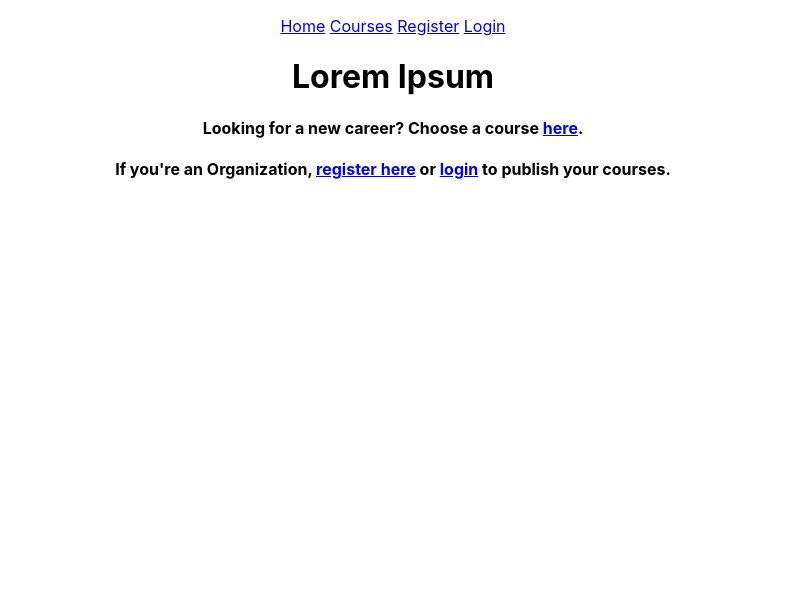
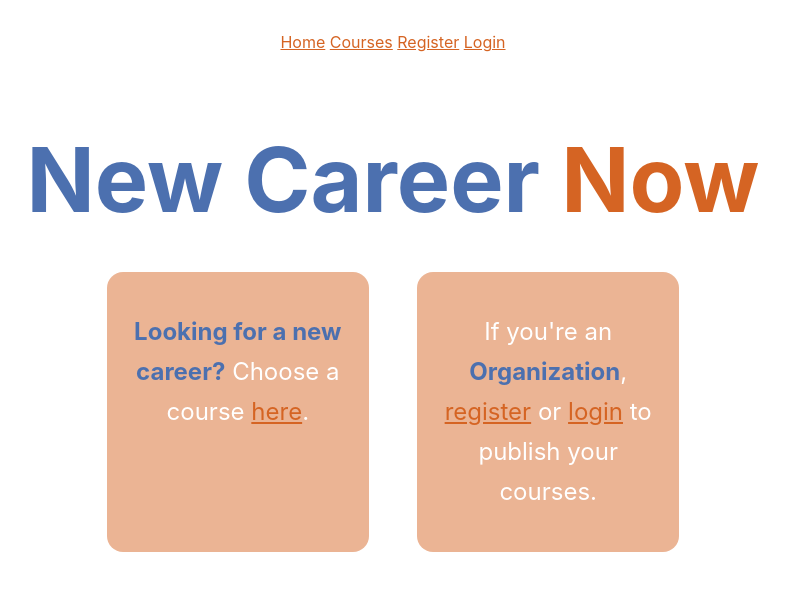
Before and after one commit to pavaoana/ana-project-3-client, a React (Create React App) app: page / in a window 1280 px wide. Shown: the top 590 px of the page, without its empty margins (247-1036 px from the left). Built offline with nearby package versions, Linux system fonts and the light colour scheme; no server answers.

Commit message:
add css to forms and a bit to homepage + extend forms + fix form issues + show courses in chronological order + protect a few routes/links

```diff
--- a/src/App.js
+++ b/src/App.js
@@ -58,14 +58,14 @@ function App() {
 
         <Route path="/courses/:courseId" element={<CourseDetails />} />
 
-        {/* <Route
+        <Route
           path="/courses/edit/:courseId"
           element={
             <IsPrivate>
               <EditCourse />
             </IsPrivate>
           }
-        /> */}
+        />
 
         <Route
           path="/courses/add"
--- a/src/components/CourseCreate.js
+++ b/src/components/CourseCreate.js
@@ -128,10 +128,10 @@ export default function CourseCreate(props) {
         </label>
         <br />
         <label>
-          Cost: <br />
+          Cost (Euros): <br />
           <input
             type="number"
-            min="0"
+            min={0}
             required={true}
             placeholder="Free"
             name="cost"
--- a/src/components/CourseDetails.js
+++ b/src/components/CourseDetails.js
@@ -1,13 +1,17 @@
 import React from "react";
-import { useState, useEffect } from "react";
+import { useState, useEffect, useContext } from "react";
 import axios from "axios";
-import { Link, useParams } from "react-router-dom";
+import { Link, useParams, useNavigate } from "react-router-dom";
 import EditCourse from "./EditCourse";
+import { AuthContext } from "../context/auth.context";
 
 export default function CourseDetails(props) {
+  const { isLoggedIn, user, logOutUser } = useContext(AuthContext);
   const [course, setCourse] = useState(null);
   const [showEditForm, setShowEditForm] = useState(false);
   const { courseId } = useParams();
+  const navigate = useNavigate();
+  const { getToken } = useContext(AuthContext);
 
   const getCourse = () => {
     axios
@@ -27,6 +31,19 @@ export default function CourseDetails(props) {
     setShowEditForm(true);
   };
 
+  const deleteProject = () => {
+    const storedToken = getToken();
+
+    axios
+      .delete(`${process.env.REACT_APP_API_URL}/courses/delete/${courseId}`, {
+        headers: { Authorization: `Bearer ${storedToken}` },
+      })
+      .then(() => {
+        navigate("/courses/all");
+      })
+      .catch((err) => console.log(err));
+  };
+
   return (
     <>
       {showEditForm ? (
@@ -36,12 +53,13 @@ export default function CourseDetails(props) {
           {course && (
             <>
               <h3>{course.courseName}</h3>
+              <p>{course.author}</p>
               <p>{course.description}</p>
               <p>{course.location}</p>
               <p>{course.duration}</p>
               <p>{course.schedule}</p>
               <p>{course.preRequisites}</p>
-              <p>{course.cost}</p>
+              {course.cost === 0 ? <p>Free</p> : <p>€{course.cost}</p>}
               <p>
                 Click{" "}
                 <a href={course.link} target="_blank">
@@ -79,10 +97,18 @@ export default function CourseDetails(props) {
             </div>
           </div>
 
-          {/* <Link to={`/courses/edit/${courseId}`}> */}
-          <button onClick={handleEditForm}>Edit Course</button>
-          {/* </Link> */}
-
+          {user && (
+            <>
+              {isLoggedIn && (
+                <>
+                  <button onClick={handleEditForm}>Edit Course</button>{" "}
+                  <button className="deleteButton" onClick={deleteProject}>
+                    Delete Course
+                  </button>
+                </>
+              )}
+            </>
+          )}
           <Link to="/courses/all">
             <button>Go back to all courses</button>
           </Link>
--- a/src/components/CoursesAll.js
+++ b/src/components/CoursesAll.js
@@ -2,9 +2,17 @@ import React from "react";
 import { Link } from "react-router-dom";
 
 export default function CoursesAll(props) {
+  function compareDates(a, b) {
+    const aCreatedDate = new Date(a.createdAt);
+    const bCreatedDate = new Date(b.createdAt);
+    if (aCreatedDate < bCreatedDate) return 1;
+    if (aCreatedDate > bCreatedDate) return -1;
+    return 0;
+  }
+
   return (
     <div className="AllCourses">
-      {props.courses.map((course) => {
+      {props.courses.sort(compareDates).map((course) => {
         return (
           <div className="course-card" key={course._id}>
             <div className="course-img">
@@ -12,6 +20,7 @@ export default function CoursesAll(props) {
             </div>
             <div className="course-details">
               <h3>{course.courseName}</h3>
+              <p>{course.author}</p>
               <p>{course.description}</p>
               {/* {course &&
                 course.topics.map((topic) => (
@@ -24,14 +33,8 @@ export default function CoursesAll(props) {
                 <>
                   <p>Location: {course.location}</p>
                   <p>Duration: {course.duration}</p>
-                  <p>Schedule: {course.schedule}</p>
-                  <p>Career Services Offered? {course.careerServices}</p>
-                  <p>A Job at the End? {course.jobGuaranteed}</p>
-                  <p>Pre-Requisites? {course.preRequisites}</p>
-                  <p>Price: {course.cost}</p>
                 </>
-              )} */}
-              /*{" "}
+              )} */}{" "}
               {/* <p>
                 Click{" "}
                 <a href={course.link} target="_blank">
@@ -42,7 +45,6 @@ export default function CoursesAll(props) {
               <Link to={`/courses/${course._id}`}>
                 <h3>See Details</h3>
               </Link>{" "}
-              */
             </div>
           </div>
         );
--- a/src/components/EditCourse.js
+++ b/src/components/EditCourse.js
@@ -1,4 +1,3 @@
-import React, { useEffect } from "react";
 import axios from "axios";
 import { useContext, useState } from "react";
 import { useNavigate, useParams } from "react-router";
@@ -10,32 +9,19 @@ export default function EditCourse(props) {
   const [description, setDescription] = useState(props.course.description);
   // const [topics, setTopics] = useState([]);
   // const [image, setImage] = useState(); // ???
-  const [location, setLocation] = useState("");
-  const [duration, setDuration] = useState("");
-  const [schedule, setSchedule] = useState();
-  const [preRequisites, setPreRequisites] = useState("");
-  const [cost, setCost] = useState(0);
-  const [link, setLink] = useState("");
+  const [location, setLocation] = useState(props.course.location);
+  const [duration, setDuration] = useState(props.course.duration);
+  const [schedule, setSchedule] = useState(props.course.schedule);
+  const [preRequisites, setPreRequisites] = useState(
+    props.course.preRequisites
+  );
+  const [cost, setCost] = useState(props.course.cost);
+  const [link, setLink] = useState(props.course.link);
 
   const { courseId } = useParams();
   const navigate = useNavigate();
   const { getToken } = useContext(AuthContext);
   const [successMsg, setSuccessMsg] = useState(null);
-
-  // useEffect(() => {
-  //   const storedToken = getToken();
-  //   axios
-  //     .put(`${process.env.REACT_APP_API_URL}/courses/edit/${courseId}`, {
-  //       headers: { Authorization: `Bearer ${storedToken}` },
-  //     })
-  //     .then((response) => {
-  //       const thisCourse = response.data;
-  //       setCourseName(thisCourse.courseName);
-  //       setDescription(thisCourse.description);
-  //       //add all other necessary fields
-  //     })
-  //     .catch((e) => console.log("An error occured while editing a course.", e));
-  // }, [courseId]);
 
   const handleSubmit = (e) => {
     e.preventDefault();
@@ -63,24 +49,10 @@ export default function EditCourse(props) {
         }
       )
       .then((response) => {
-        //props.updateCourses();
         console.log("response.data", response.data);
         setSuccessMsg(response.data.successMessage);
         navigate(`/courses/${courseId}`);
       });
-  };
-
-  const deleteProject = () => {
-    const storedToken = getToken();
-
-    axios
-      .delete(`${process.env.REACT_APP_API_URL}/courses/delete/${courseId}`, {
-        headers: { Authorization: `Bearer ${storedToken}` },
-      })
-      .then(() => {
-        navigate("/courses/all");
-      })
-      .catch((err) => console.log(err));
   };
 
   return (
@@ -158,9 +130,10 @@ export default function EditCourse(props) {
             </label>
             <br />
             <label>
-              Cost: <br />
+              Cost (Euros): <br />
               <input
                 type="number"
+                min={0}
                 required={true}
                 name="cost"
                 value={cost}
@@ -181,9 +154,6 @@ export default function EditCourse(props) {
             <br />
             <button type="submit">Update Course</button>
           </form>
-          <button className="deleteButton" onClick={deleteProject}>
-            Delete Course
-          </button>
         </div>
       )}
     </>
--- /dev/null
+++ b/src/components/HomePage.css
@@ -0,0 +1,52 @@
+.HomePage {
+  border-radius: 5px;
+  padding: 20px;
+  line-height: 2rem;
+  font-weight: normal;
+  color: white;
+  font-size: x-large;
+}
+
+h1 {
+  padding-top: 1rem;
+  padding-bottom: 1rem;
+  font-size: 7vw;
+  color: #4c70af;
+}
+
+.TitleSpan {
+  color: #d56423;
+}
+
+.Container {
+  display: flex;
+  justify-content: center;
+  align-content: center;
+}
+
+.Choose {
+  background-color: #d564237b;
+  width: 18vw;
+  border-radius: 1rem;
+  padding: 1rem;
+  margin-right: 1.5rem;
+  line-height: 2.5rem;
+}
+
+.Organization {
+  background-color: #d564237b;
+  width: 18vw;
+  border-radius: 1rem;
+  padding: 1rem;
+  margin-left: 1.5rem;
+  line-height: 2.5rem;
+}
+
+.Highlight {
+  font-weight: bold;
+  color: #4c70af;
+}
+
+a {
+  color: #d56423;
+}
--- a/src/components/HomePage.js
+++ b/src/components/HomePage.js
@@ -1,21 +1,30 @@
 import React from "react";
 import { Link } from "react-router-dom";
+import "./HomePage.css";
 
 export default function HomePage() {
   return (
     <div className="HomePage">
       <div className="HomePageTitle">
-        <h1>Lorem Ipsum</h1>
+        <h1>
+          New Career <span className="TitleSpan">Now</span>
+        </h1>
       </div>
-      <div>
-        <h4>
-          Looking for a new career? Choose a course{" "}
-          <Link to={"/courses/all"}>here</Link>.
-        </h4>
-        <h4>
-          If you're an Organization, <Link to={"/signup"}> register here</Link>{" "}
-          or <Link to={"/login"}>login</Link> to publish your courses.
-        </h4>
+
+      <div className="Container">
+        <div className="Choose">
+          <p>
+            <span className="Highlight">Looking for a new career?</span> Choose
+            a course <Link to={"/courses/all"}>here</Link>.
+          </p>
+        </div>
+        <div className="Organization">
+          <p>
+            If you're an <span className="Highlight">Organization</span>,{" "}
+            <Link to={"/signup"}> register</Link> or{" "}
+            <Link to={"/login"}>login</Link> to publish your courses.
+          </p>
+        </div>
       </div>
     </div>
   );
--- a/src/components/Navbar.css
+++ b/src/components/Navbar.css
@@ -0,0 +1,6 @@
+.Navbar {
+  border-radius: 5px;
+  padding: 10px;
+  line-height: 2rem;
+  color: rgb(68, 66, 66);
+}
--- a/src/context/auth.context.js
+++ b/src/context/auth.context.js
@@ -1,5 +1,6 @@
 import React, { useState, useEffect } from "react";
 import axios from "axios";
+import { useNavigate } from "react-router-dom";
 
 const AuthContext = React.createContext();
 
@@ -7,6 +8,7 @@ function AuthProviderWrapper(props) {
   const [isLoggedIn, setIsLoggedIn] = useState(false);
   const [isLoading, setIsLoading] = useState(true);
   const [user, setUser] = useState(null);
+  const navigate = useNavigate();
 
   useEffect(() => {
     authenticateUser();
@@ -27,6 +29,7 @@ function AuthProviderWrapper(props) {
   const logOutUser = () => {
     removeToken();
     authenticateUser();
+    navigate("/");
   };
 
   const authenticateUser = () => {
```
